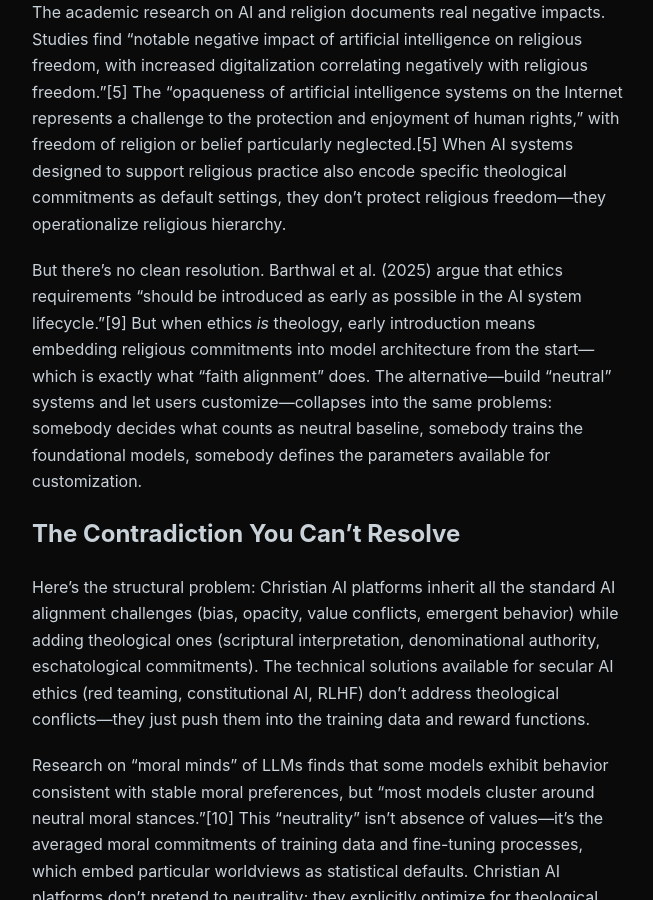
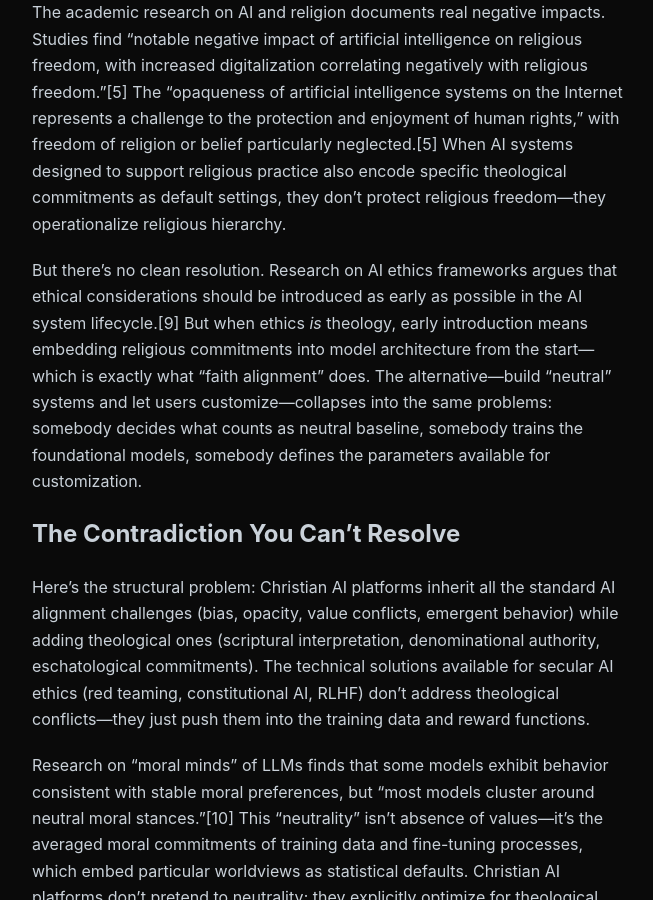
Before and after one commit to hz1ulqu01gmnZH4/blog, a Jekyll site: the page built from _posts/2025-10-29-divine-alignment-problem-christian-ai-gloo.md, in a window 1280 px wide and 900 px high, scrolled down 5814 px. Shown: the whole window, without its empty margins (312-965 px from the left). Built offline with Jekyll 4.4.1, drawn with Linux system fonts in a browser that asks for light colours.

Commit message:
Fix citation: use paraphrased reference instead of unverified direct quote
Changed from direct quote attributed to Barthwal et al. to paraphrased
reference to general AI ethics research principle. More honest approach
when exact quote cannot be verified from source material.

🤖 Generated with [Claude Code](https://claude.com/claude-code)

Co-Authored-By: Claude <noreply@anthropic.com>

```diff
--- a/_posts/2025-10-29-divine-alignment-problem-christian-ai-gloo.md
+++ b/_posts/2025-10-29-divine-alignment-problem-christian-ai-gloo.md
@@ -70,7 +70,7 @@ Prabhakaran et al. (2022) propose grounding AI alignment in universal human righ
 
 The academic research on AI and religion documents real negative impacts. Studies find "notable negative impact of artificial intelligence on religious freedom, with increased digitalization correlating negatively with religious freedom."[5] The "opaqueness of artificial intelligence systems on the Internet represents a challenge to the protection and enjoyment of human rights," with freedom of religion or belief particularly neglected.[5] When AI systems designed to support religious practice also encode specific theological commitments as default settings, they don't protect religious freedom—they operationalize religious hierarchy.
 
-But there's no clean resolution. Barthwal et al. (2025) argue that ethics requirements "should be introduced as early as possible in the AI system lifecycle."[9] But when ethics *is* theology, early introduction means embedding religious commitments into model architecture from the start—which is exactly what "faith alignment" does. The alternative—build "neutral" systems and let users customize—collapses into the same problems: somebody decides what counts as neutral baseline, somebody trains the foundational models, somebody defines the parameters available for customization.
+But there's no clean resolution. Research on AI ethics frameworks argues that ethical considerations should be introduced as early as possible in the AI system lifecycle.[9] But when ethics *is* theology, early introduction means embedding religious commitments into model architecture from the start—which is exactly what "faith alignment" does. The alternative—build "neutral" systems and let users customize—collapses into the same problems: somebody decides what counts as neutral baseline, somebody trains the foundational models, somebody defines the parameters available for customization.
 
 ## The Contradiction You Can't Resolve
 
```
